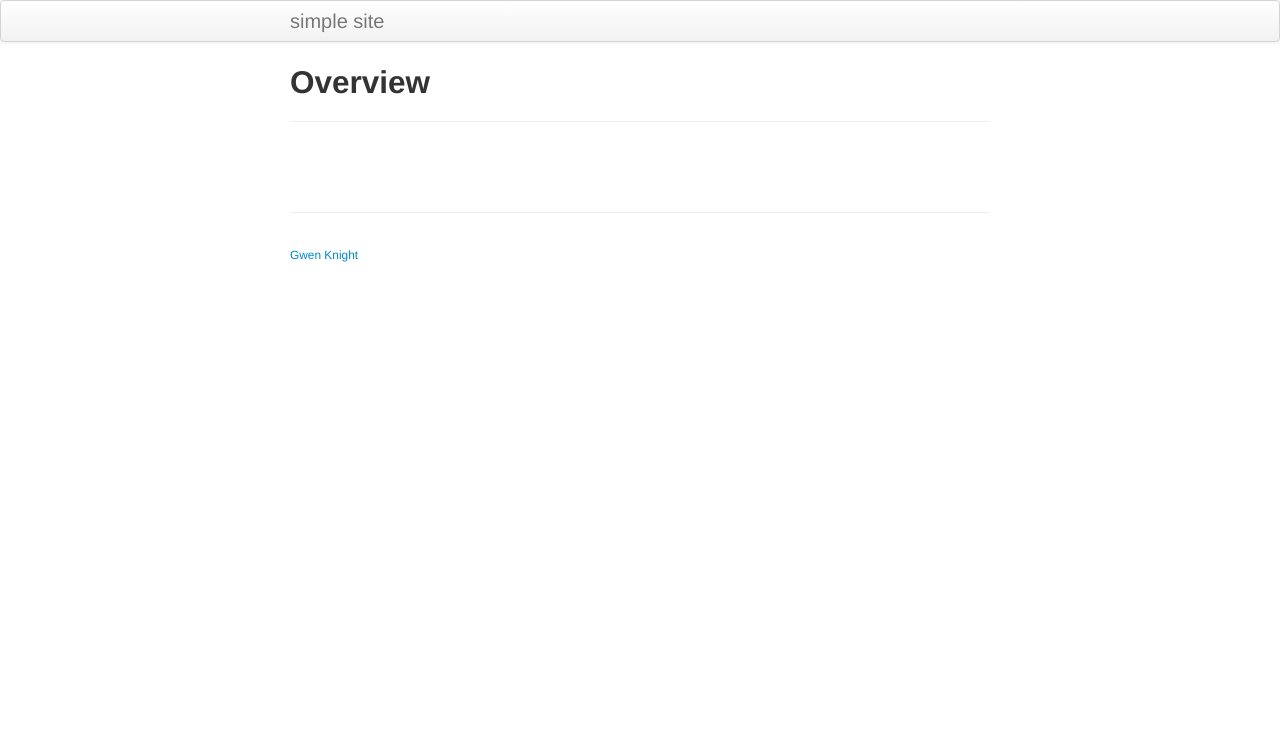
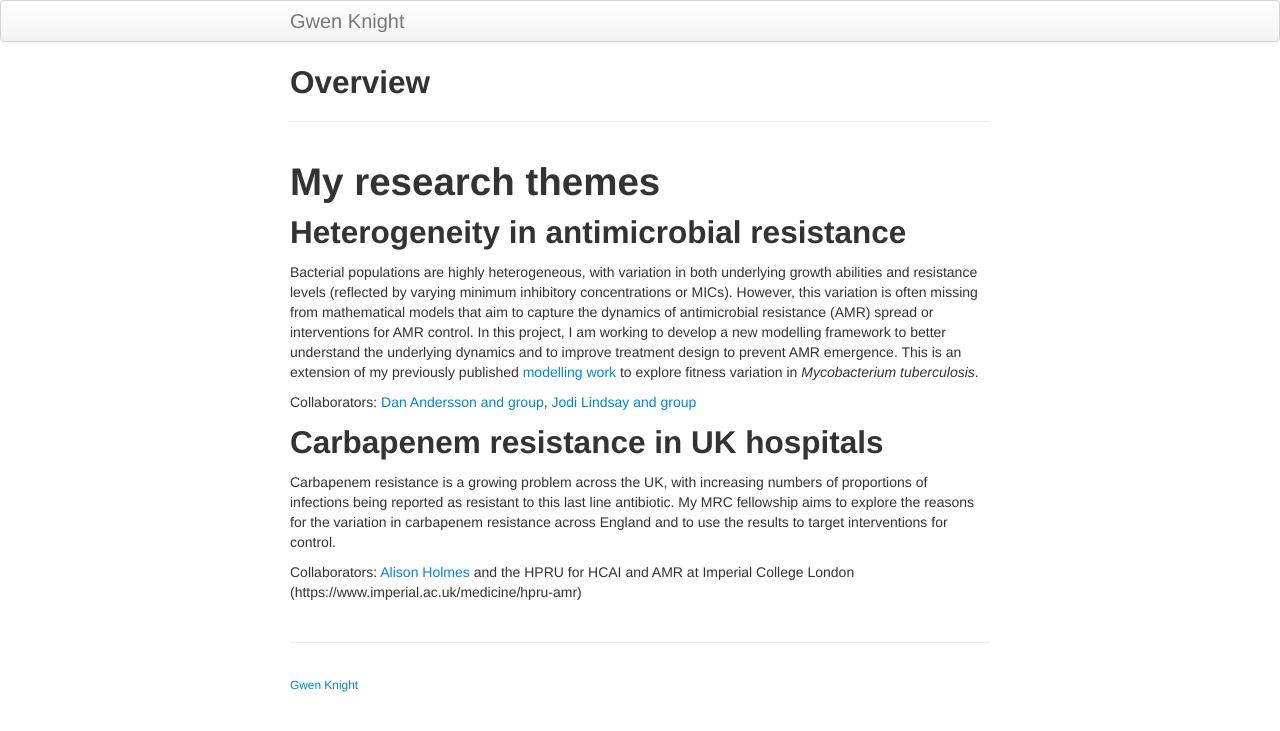
Before and after one commit to gwenknight/gwenknight.github.io.backup, a Jekyll site: the page built from pages/overview.md, in a window 1280 px wide. Shown: the top 731 px of the page. Built offline with Jekyll 4.4.1, drawn with Linux system fonts in a browser that asks for light colours.

Commit message:
Overview edits

```diff
--- a/_config.yml
+++ b/_config.yml
@@ -8,7 +8,7 @@ highlighter: rouge
 # Themes are encouraged to use these universal variables
 # so be sure to set them if your theme uses them.
 #
-title : simple site
+title : Gwen Knight
 author :
   name : Gwen Knight
   email : gwen.knight@lshtm.ac.uk
--- a/pages/overview.md
+++ b/pages/overview.md
@@ -3,3 +3,20 @@ layout: page
 title: Overview
 description: Overview of research themes
 ---
+
+# My research themes
+
+## Heterogeneity in antimicrobial resistance
+
+Bacterial populations are highly heterogeneous, with variation in both underlying growth abilities and resistance levels (reflected by varying minimum inhibitory concentrations or MICs).
+However, this variation is often missing from mathematical models that aim to capture the dynamics of antimicrobial resistance (AMR) spread or interventions for AMR control.
+In this project, I am working to develop a new modelling framework to better understand the underlying dynamics and to improve treatment design to prevent AMR emergence. This is an extension of my previously published [modelling work](https://www.ncbi.nlm.nih.gov/pmc/articles/PMC4583567/) to explore fitness variation in *Mycobacterium tuberculosis*.
+
+Collaborators: [Dan Andersson and group](http://www.imbim.uu.se/Research/Microbiology-immunology/Andersson_Dan_I/), [Jodi Lindsay and group](https://www.sgul.ac.uk/research-profiles-a-z/jodi-lindsay)
+
+## Carbapenem resistance in UK hospitals
+
+Carbapenem resistance is a growing problem across the UK, with increasing numbers of proportions of infections being reported as resistant to this last line antibiotic.
+My MRC fellowship aims to explore the reasons for the variation in carbapenem resistance across England and to use the results to target interventions for control.
+
+Collaborators: [Alison Holmes](https://www.imperial.ac.uk/people/alison.holmes) and the HPRU for HCAI and AMR at Imperial College London (https://www.imperial.ac.uk/medicine/hpru-amr)
```
